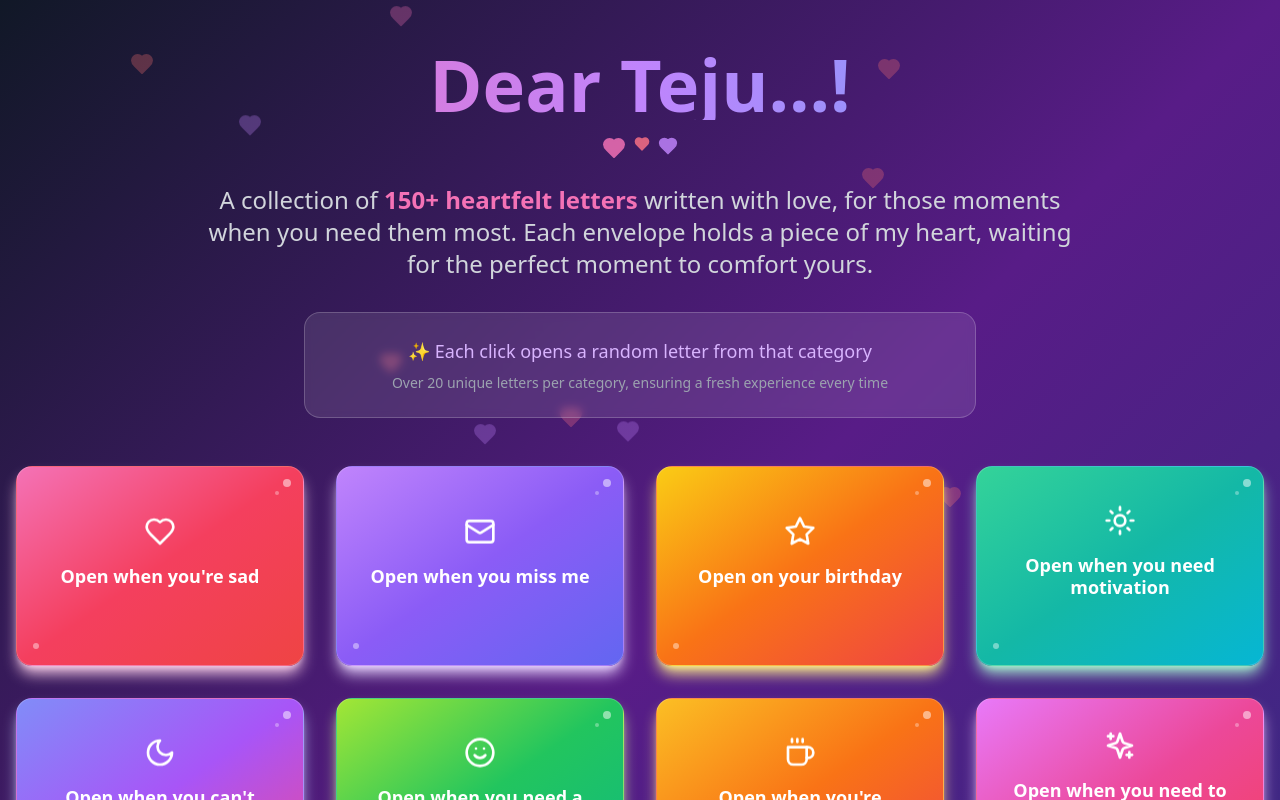
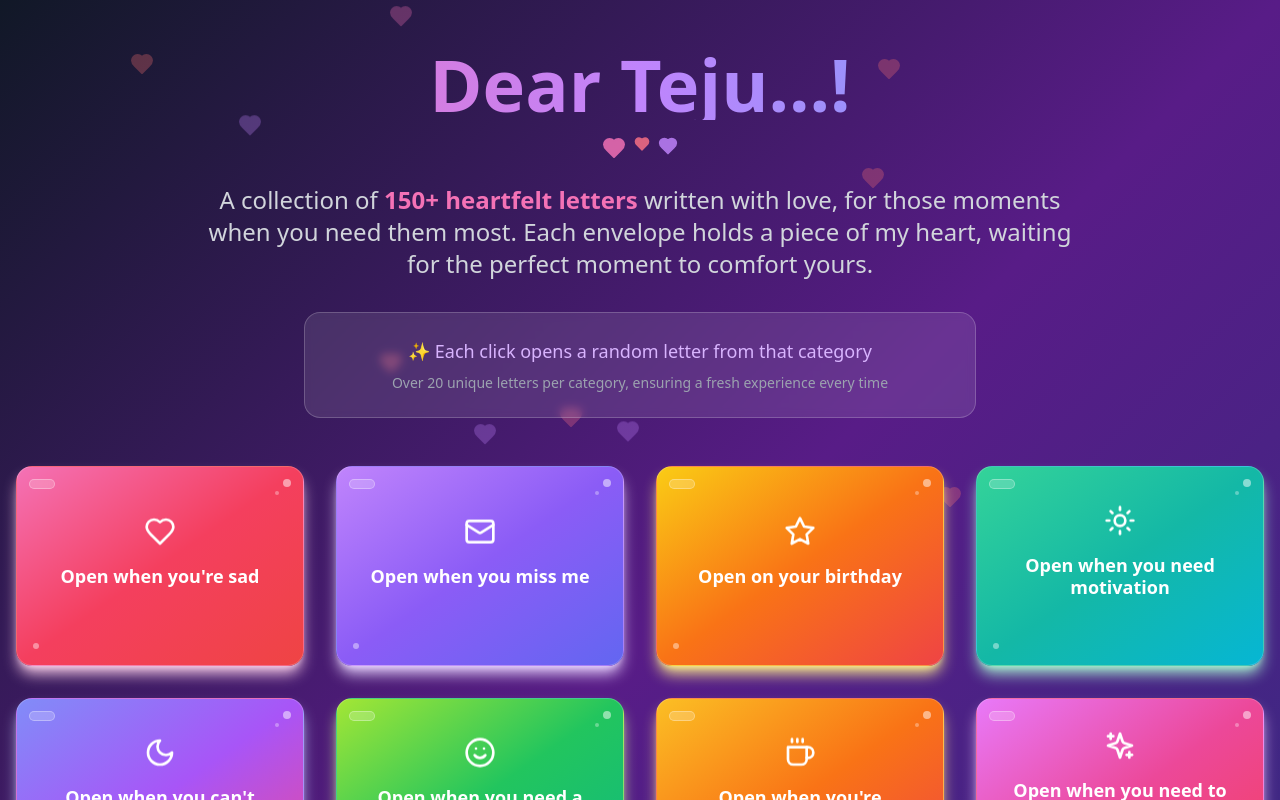
Before and after one commit to kartikbhuyar/hugs_from_internet, a React (Vite) app: page / in a window 1280 px wide. Shown: the top 800 px of the page. Built offline with nearby package versions, Linux system fonts and the light colour scheme.

Commit message:
Update LetterCard.tsx

```diff
--- a/src/components/LetterCard.tsx
+++ b/src/components/LetterCard.tsx
@@ -1,13 +1,14 @@
 import React from 'react';
-import type { LetterCategory } from '../types/Letter';
+import { LetterCategory } from '../types/Letter';
 
 interface LetterCardProps {
   category: LetterCategory;
   isOpened: boolean;
+  count: number;
   onClick: () => void;
 }
 
-export const LetterCard: React.FC<LetterCardProps> = ({ category, isOpened, onClick }) => {
+export const LetterCard: React.FC<LetterCardProps> = ({ category, isOpened, count, onClick }) => {
   const IconComponent = category.icon;
 
   return (
@@ -39,7 +40,12 @@ export const LetterCard: React.FC<LetterCardProps> = ({ category, isOpened, onCl
         <div className="absolute top-6 right-6 w-1 h-1 bg-white/40 rounded-full animate-pulse delay-300" />
         <div className="absolute bottom-4 left-4 w-1.5 h-1.5 bg-white/50 rounded-full animate-pulse delay-700" />
 
-        {/* Icon */}
+        {/* Counter badge */}
+        <div className="absolute top-3 left-3 bg-white/20 backdrop-blur-sm rounded-full px-3 py-1 border border-white/30">
+          <span className="text-white text-sm font-bold">{count}</span>
+        </div>
+
+        {/* Icon with floating animation */}
         <div className="text-white mb-4 transform transition-all duration-500 group-hover:scale-125 group-hover:rotate-12">
           <div className="animate-float">
             <IconComponent className="w-8 h-8" />
@@ -56,15 +62,15 @@ export const LetterCard: React.FC<LetterCardProps> = ({ category, isOpened, onCl
           Click to open a letter
         </p>
 
-        {/* Opened Indicator */}
+        {/* Opened indicator */}
         {isOpened && (
-          <div className="absolute top-3 left-3 flex items-center space-x-1">
+          <div className="absolute bottom-3 left-3 flex items-center space-x-1">
             <div className="w-2 h-2 bg-white/80 rounded-full animate-pulse" />
             <div className="text-white/80 text-xs font-medium">Opened</div>
           </div>
         )}
 
-        {/* Hover shimmer */}
+        {/* Hover overlay with shimmer effect */}
         <div className="absolute inset-0 bg-gradient-to-r from-transparent via-white/10 to-transparent rounded-2xl opacity-0 group-hover:opacity-100 transition-opacity duration-500 transform -skew-x-12 group-hover:animate-shimmer" />
       </div>
     </div>
```
